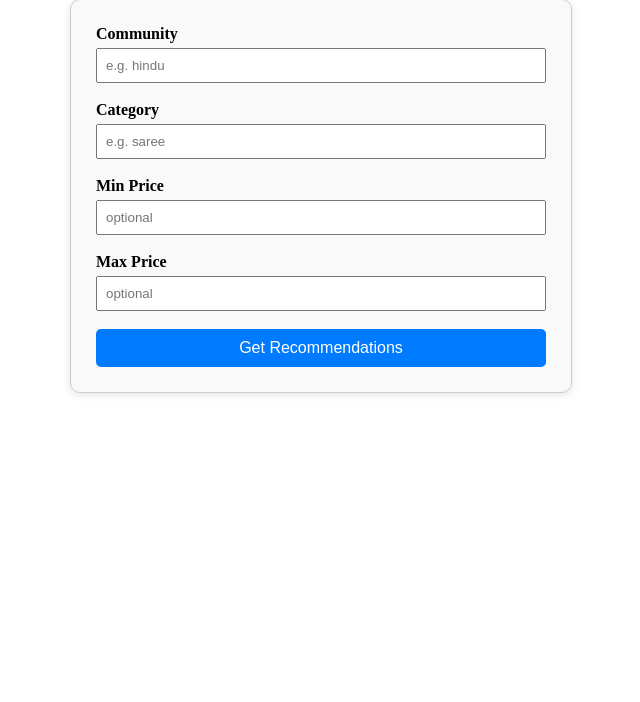
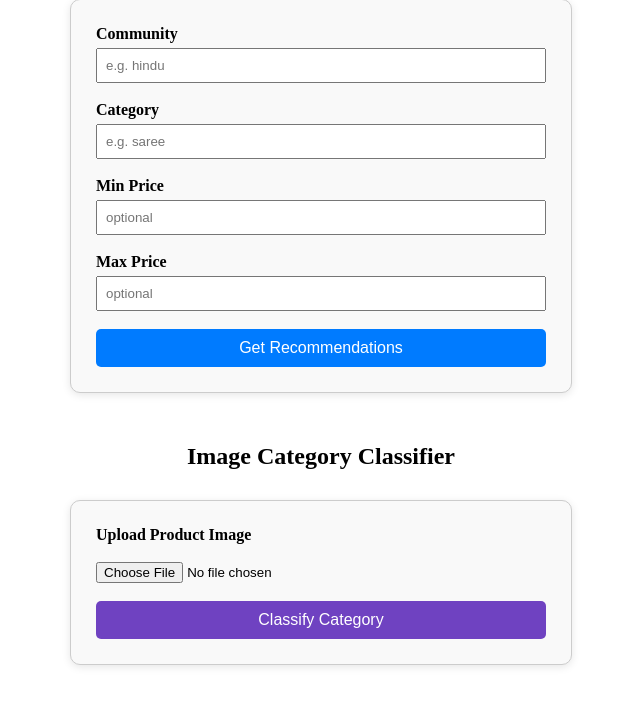
Before and after one commit to Siri-shrilaxmi/multi-community-e-commerce-platform, a Flask app: page / in a window 1280 px wide. Shown: the part 98-800 px from the top of the page, without its empty margins (319-959 px from the left). Run offline with Flask 3, Linux system fonts and the light colour scheme; parts of the project's set-up code (start-up, migrations or seed data) failed here and were passed over.

Commit message:
commit_17

```diff
--- a/app.py
+++ b/app.py
@@ -5,6 +5,9 @@ from flask import Flask, render_template, request, send_from_directory
 from recommender import RecommendationEngine
 from try_on import run_tryon_pipeline
 from size_estimation import BodyMeasurementSystem
+
+# 🔥 IMPORT YOUR CLASSIFIER FUNCTION
+from classifier import predict
 
 app = Flask(__name__)
 
@@ -75,7 +78,6 @@ def home():
             "price_range": (min_price, max_price)
         }
 
-        # 🔥 DEBUG (remove later)
         print("USER PROFILE:", user_profile)
 
         results = engine.recommend(user_profile).to_dict("records")
@@ -88,6 +90,29 @@ def home():
 
     return render_template("index.html")
 
+@app.route('/uploads/<filename>')
+def uploaded_file(filename):
+    return send_from_directory("uploads", filename)
+
+@app.route("/classify", methods=["POST"])
+def classify():
+
+    file = request.files["image"]
+
+    os.makedirs("uploads", exist_ok=True)
+
+    image_path = os.path.join("uploads", file.filename)
+    file.save(image_path)
+
+    results = predict(image_path, top_k=1)
+
+    return render_template(
+        "results.html",
+        classification_results=results,
+        uploaded_image=file.filename,
+        results=None,
+        show_tryon=False
+    )
 
 # -----------------------------
 # RUN TRY-ON PIPELINE
@@ -98,16 +123,13 @@ def run_tryon():
     product_id = int(request.form["product_id"])
     file = request.files["person_image"]
 
-    # save uploaded image
     os.makedirs("uploads", exist_ok=True)
     person_path = os.path.join("uploads", file.filename)
     file.save(person_path)
 
-    # get product
     row = df[df["product_id"] == product_id].iloc[0]
     selected_product = row.to_dict()
 
-    # run pipeline
     output_path = "final_result.png"
 
     run_tryon_pipeline(
@@ -139,16 +161,10 @@ def get_size():
     row = df[df["product_id"] == product_id].iloc[0]
     selected_product = row.to_dict()
 
-    # -----------------------------
-    # RULE 1: FREE SIZE
-    # -----------------------------
     if str(row["size"]).strip().lower() == "free_size":
         size_result = "Free Size"
 
     else:
-        # -----------------------------
-        # RULE 2: ML MODEL
-        # -----------------------------
         gender = row["gender"]
 
         system = BodyMeasurementSystem()
--- a/classifier.py
+++ b/classifier.py
@@ -8,14 +8,13 @@ import json
 # =========================
 # CONFIG
 # =========================
-image_path = r"classifier_img\c7.jpg"
 embedding_csv = "category_embeddings.csv"
 model_name = "patrickjohncyh/fashion-clip"
-TOP_K = 1
 device = "cpu"
 
+
 # =========================
-# LOAD MODEL
+# LOAD MODEL (once)
 # =========================
 print("\n🔄 Loading CLIP...")
 
@@ -24,8 +23,9 @@ model.eval()
 
 processor = CLIPProcessor.from_pretrained(model_name)
 
+
 # =========================
-# LOAD EMBEDDINGS
+# LOAD EMBEDDINGS (once)
 # =========================
 df = pd.read_csv(embedding_csv)
 
@@ -40,35 +40,55 @@ category_embeddings = F.normalize(category_embeddings, dim=-1)
 
 print("Loaded categories:", len(categories))
 
-# =========================
-# IMAGE EMBEDDING (OLD WORKING STYLE)
-# =========================
-image = Image.open(image_path).convert("RGB")
-
-inputs = processor(images=image, return_tensors="pt")
-inputs = {k: v.to(device) for k, v in inputs.items()}
-
-with torch.no_grad():
-
-    img_out = model.vision_model(
-        pixel_values=inputs["pixel_values"]
-    )
-
-    image_emb = model.visual_projection(img_out.pooler_output)
-
-    image_emb = F.normalize(image_emb, dim=-1)
 
 # =========================
-# SIMILARITY
+# CORE FUNCTION (IMPORTANT)
 # =========================
-similarity = image_emb @ category_embeddings.T
+def predict(image_path, top_k=1):
 
-scores, indices = torch.topk(similarity[0], TOP_K)
+    image = Image.open(image_path).convert("RGB")
 
-print("\nTOP MATCHES:\n")
+    inputs = processor(images=image, return_tensors="pt")
+    inputs = {k: v.to(device) for k, v in inputs.items()}
 
-for rank, (score, idx) in enumerate(zip(scores, indices), 1):
-    idx = idx.item()
-    print(f"{rank}. {categories[idx]} ({float(score)*100:.2f}%)")
+    with torch.no_grad():
 
-print("\nBEST:", categories[indices[0].item()])
+        img_out = model.vision_model(
+            pixel_values=inputs["pixel_values"]
+        )
+
+        image_emb = model.visual_projection(img_out.pooler_output)
+
+        image_emb = F.normalize(image_emb, dim=-1)
+
+    similarity = image_emb @ category_embeddings.T
+
+    scores, indices = torch.topk(similarity[0], top_k)
+
+    results = []
+
+    for score, idx in zip(scores, indices):
+        idx = idx.item()
+        results.append({
+            "category": categories[idx],
+            "confidence": float(score) * 100
+        })
+
+    return results
+
+
+# =========================
+# CLI MODE (terminal run)
+# =========================
+if __name__ == "__main__":
+
+    image_path = r"classifier_img\c7.jpg"
+
+    results = predict(image_path, top_k=1)
+
+    print("\n🔥 TERMINAL CLASSIFICATION RESULT\n")
+
+    for r in results:
+        print(f"{r['category']} -> {r['confidence']:.2f}%")
+
+    print("\nBEST MATCH:", results[0]["category"])
--- a/csv1.csv
+++ b/csv1.csv
@@ -5,7 +5,7 @@ product_id,name,community,category,family,price,rating,tags,gender,size,color,sl
 4,red_designer_saree,hindu,saree,garnment,6500.00,2.8,red;saree;designer;golden_border;eligant,female,free_size,red,sleeve,n/a,full_length,cultural;festival,img5.png
 5,orange_casual_salwar_suit,hindu,salwar_suit,garnment,500.00,3.5,orange;salwar_suit;casual;cotton;comfortable,female,S;M;L;XL,orange,sleeve,n/a,full_length,casual,img6.jpg
 6,yellow_kurta_pajama_set,hindu,kurta_pajama;salwar_suit,garnment,2000.00,4.1,yellow;kurta_pajama;eligant;traditional,male,M;L;XL,yellow,sleeve,n/a,full_length,festival;cultural;functions,img7.jpg
-7,golden_bangells,hindu,bangels,accessory;jewelry,1200.00,4.7,golden;bangels;eligant;traditional;white_cristals,female,free_size,golden,n/a,n/a,n/a,festival;cultural;functions,img8.jpg
+7,golden_bangells,hindu,bangels,accessory;jewelry,1200.00,4.7,golden;bangels;eligant;traditional;white_cristals,female,free_size,golden,n/a,n/a,n/a,festival;cultural;functions,img8.avif
 8,yellow_blouse_orange_pallu_half_saree,hindu,half_saree,garnment,8000.00,4.8,yellow;orange_pallu;saree;half_saree;comfortable,female,L;XL,yellow,sleeve,n/a,full_length,festival;cultural;party,img9.webp
 9,red_golden_langa_davani,hindu,langa_davani,garnment,8500.00,4.3,red;golden_langa_davani;eligant;traditional,female,L;XL,red;golden,sleeve,n/a,full_length,festival;cultural;party,img10.jpg
 10,blue_tshirt,all,t-shirt,garnment,500.00,4.0,blue;t-shirt;casual;trendy;comfortable,female,S;M;L;XL,blue,sleeve,n/a,waist_length,casual,img11.jpg
--- a/templates/index.html
+++ b/templates/index.html
@@ -52,3 +52,39 @@
   </button>
 
 </form>
+
+
+<!-- ========================= -->
+<!-- 🔥 NEW: IMAGE CLASSIFIER -->
+<!-- ========================= -->
+
+<h2 style="text-align:center; margin-top:50px;">Image Category Classifier</h2>
+
+<form method="POST" action="/classify" enctype="multipart/form-data" style="
+    max-width:450px;
+    margin:30px auto;
+    padding:25px;
+    border:1px solid #ccc;
+    border-radius:10px;
+    background:#f9f9f9;
+    box-shadow:0 2px 8px rgba(0,0,0,0.1);
+">
+
+  <label style="font-weight:bold;">Upload Product Image</label><br><br>
+
+  <input type="file" name="image" required style="width:100%;"><br><br>
+
+  <button type="submit" style="
+      width:100%;
+      padding:10px;
+      background:#6f42c1;
+      color:white;
+      border:none;
+      border-radius:5px;
+      cursor:pointer;
+      font-size:16px;
+  ">
+    Classify Category
+  </button>
+
+</form>
```
Also changed, not shown: templates/results.html (+40 -1 lines), try_on_img/img8.avif (added), try_on_img/img8.jpeg (deleted), uploads/p1.jpg (deleted), 1 other file.
